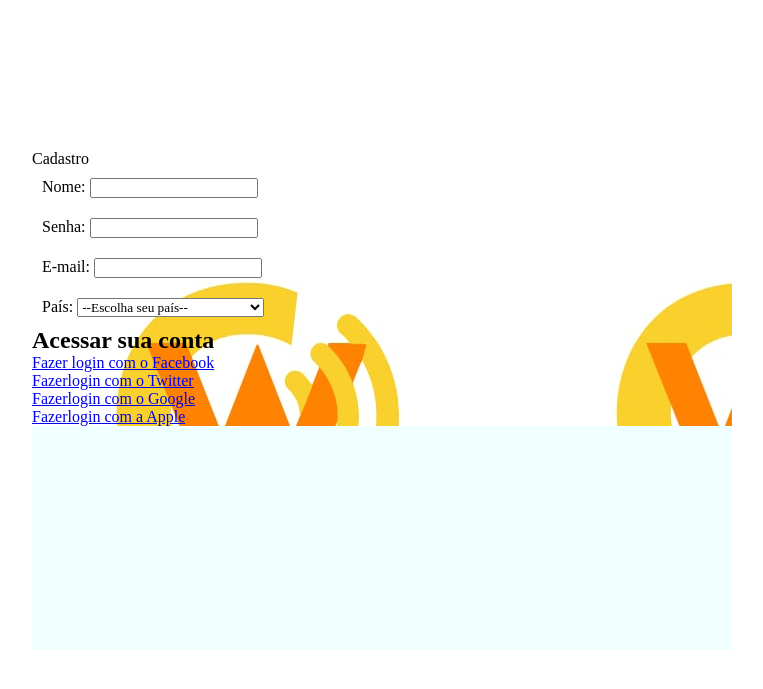
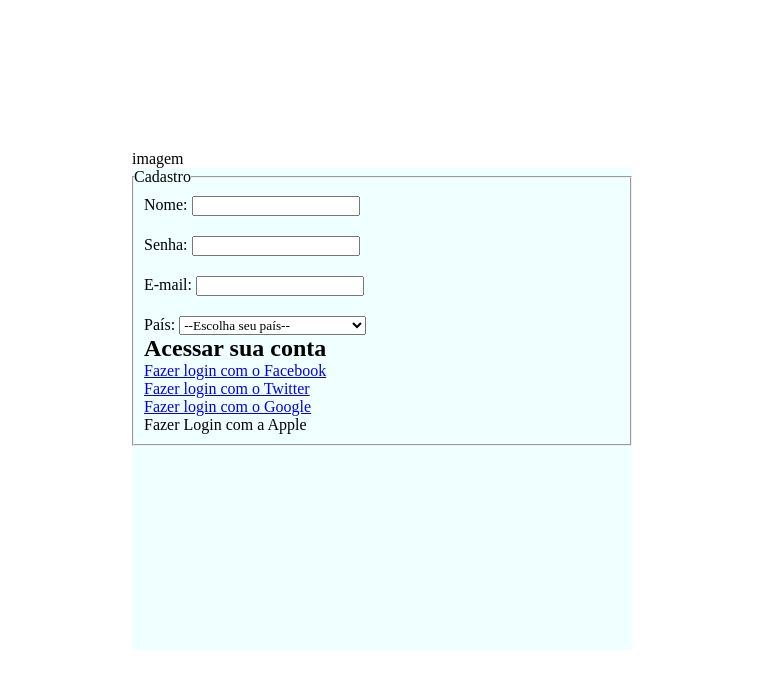
Before and after one commit to WAGUNA-SS/SiteCompleto, a PHP site: page /login/login.html in a window 1280 px wide. Shown: the top 689 px of the page, without its empty margins (258-1021 px from the left). Run offline with PHP 8.4, Linux system fonts and the light colour scheme; some web fonts are replaced.

Commit message:
att correcoes

```diff
--- a/estilos/registro.css
+++ b/estilos/registro.css
@@ -26,7 +26,7 @@ main{
     transform: translate(-50%, -50%);
     background-color: azure;
     height: 500px;
-    width: 700px;
+    width: 500px;
 }
 
 .image-login{
--- a/login/login.html
+++ b/login/login.html
@@ -11,15 +11,14 @@
 <body>
     <main>
         <section id="login">
+
             <div class="container">
-                <div class="image-login">
+
+                <div class="image-login">imagem</div>
 
                     <form action="login.php" method="post" autocomplete="on">
-
-                    <fieldset id="campo">
-
+                        <fieldset>
                             <legend>Cadastro</legend>
-
 
                             <div class="dados">
                                 <label for="inome">Nome:</label>
@@ -66,6 +65,7 @@
                                 <optgroup label="América do Sul">
 
                                     <option value="">Brasil</option>
+
                                     <option value="">Argentina</option>
 
                                     <option value="">Peru</option>
@@ -75,28 +75,23 @@
                                     <option value="">Chile</option>
 
                                     <option value="">Bolivia</option>
-
                                 </optgroup>
-                    </div>
-
-                </div>
                             </select>
-             </div>
-            </fieldset>
-
-             </form>
-
 
 
                             <h2>Acessar sua conta</h2>
 
                             <div class="opcoes"><a href="#">Fazer login com o Facebook</a></div>
 
-            <div class="opcoes"><a href="#">Fazerlogin com o Twitter </a></div>
+                            <div class="opcoes"><a href="#">Fazer login com o Twitter </a></div>
 
-            <div class="opcoes"><a href="#">Fazerlogin com o Google</a></div>
+                            <div class="opcoes"><a href="#">Fazer login com o Google</a></div>
 
-            <div class="opcoes"><a href="#">Fazerlogin com a Apple</a></div>
+                            <div class="opcoes">Fazer Login com a Apple<a href="#"></a></div>
+                        </fieldset>
+                    </form>
+
+            </div>
 
         </section>
     </main>
```
Lines whose indentation alone changed are shown as unchanged.
